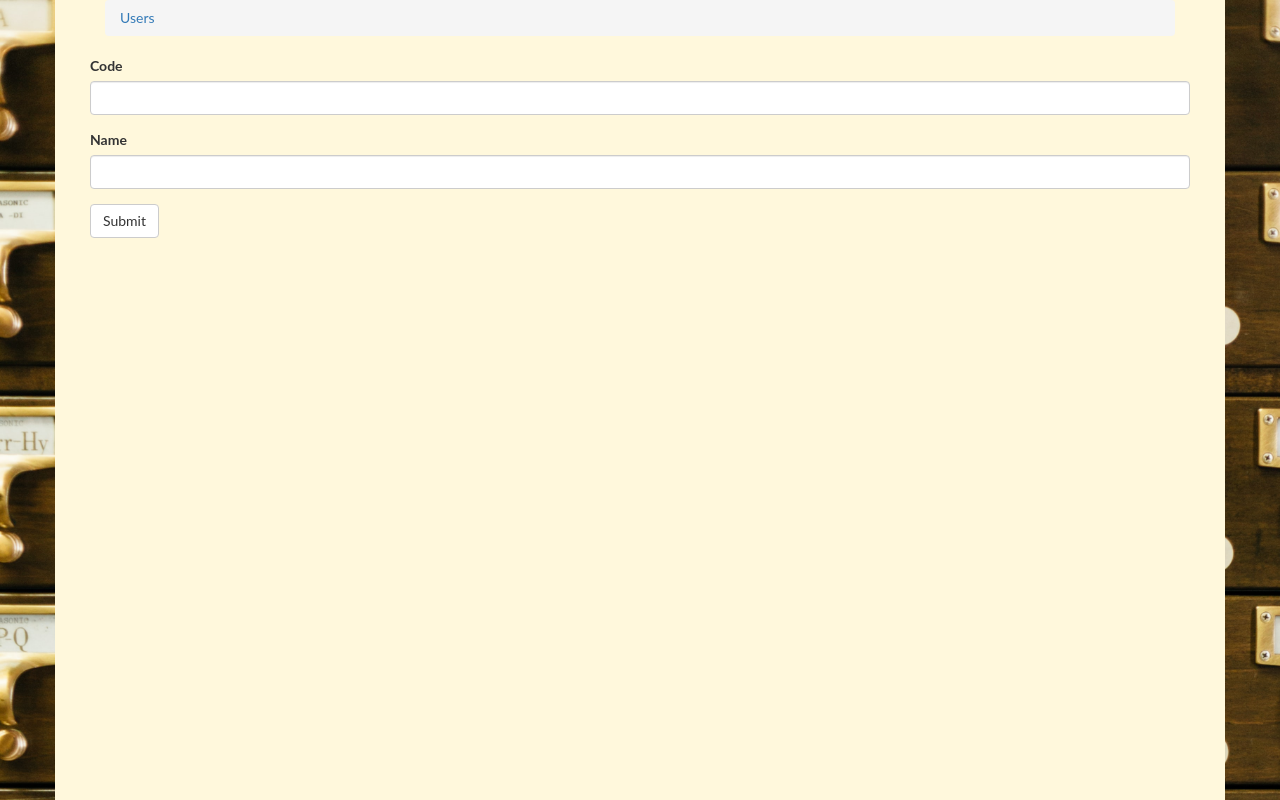
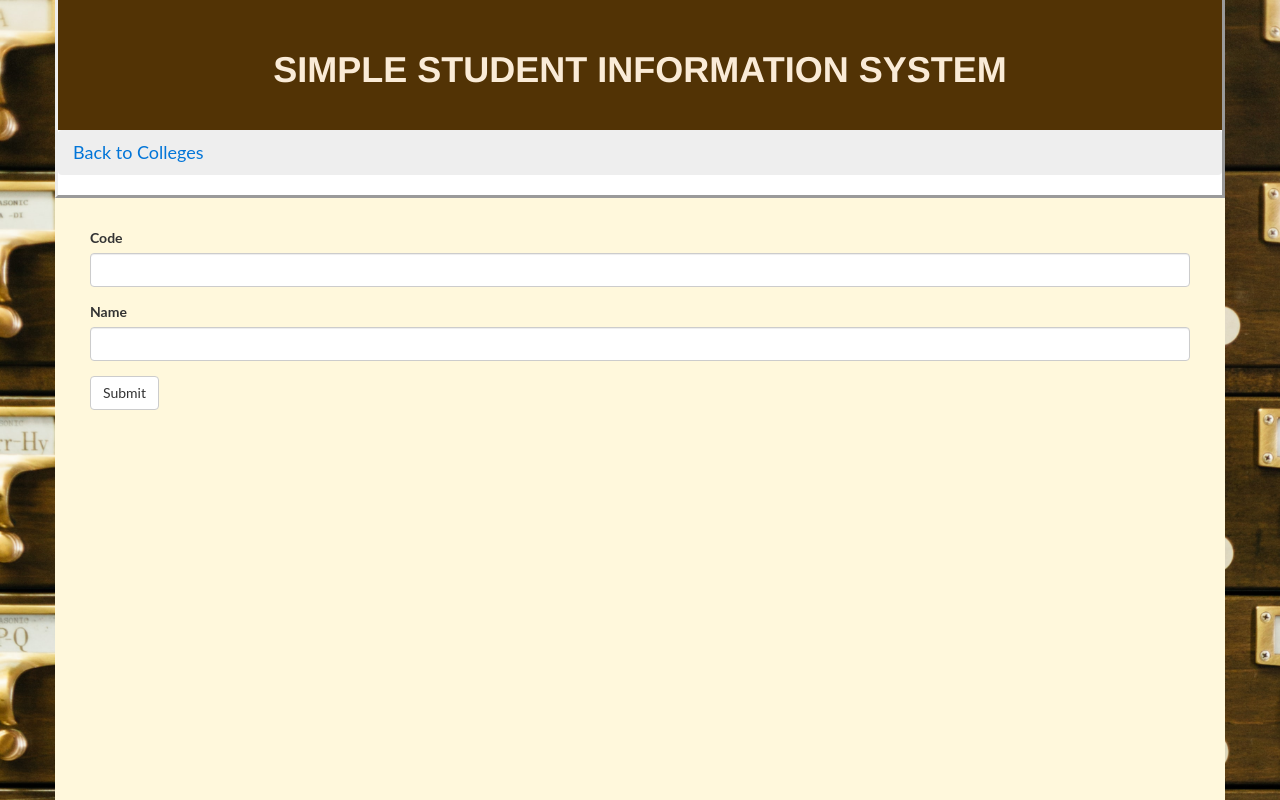
Before and after one commit to mc44/Flask-SSIS, a Flask app: page /college/new in a window 1280 px wide. Run offline with Flask 2, Linux system fonts and the light colour scheme; some libraries are stand-ins or nearby versions.

Commit message:
ui updates, overflow header, sticky scroll, etc

```diff
--- a/app/static/css/style.css
+++ b/app/static/css/style.css
@@ -10,12 +10,42 @@ body {
   background-repeat: no-repeat;
   background-size: cover;
 }
-.container{
-  background-color:cornsilk;
-  height:100vh;
+.head {
+  padding: 30px;
+  text-align: center;
+  background-color: #523305;
+  color:antiquewhite;
+  font-size:64px;
+}
+.header{
+  background-color: white;
+  border-bottom-style: outset;
+  border-left-style: outset;
+  border-right-style: outset;
+  border-width: 3px;
+}
+#sticky {
+  position: -webkit-sticky;
+  position: sticky;
+  top: 0;
+}
+#content{
   padding-left:50px;
   padding-right:50px;
 }
+#contentform{
+  padding-top:30px;
+  padding-left:50px;
+  padding-right:50px;
+}
+.container{
+  padding-left:0px;
+  padding-right:0px;
+  background-color:cornsilk;
+  height:100vh;
+  overflow:auto;
+}
+
 table{
   background-color: white;
 }
@@ -114,3 +144,25 @@ footer .footer-below {
     color: red;
     font-size: 16px;
 }
+ol.breadcrumb {
+  padding: 10px 16px;
+  list-style: none;
+  background-color: #eee;
+}
+ol.breadcrumb li {
+  display: inline;
+  font-size: 18px;
+}
+ol.breadcrumb li+li:before {
+  padding: 8px;
+  color: black;
+  content: "/\00a0";
+}
+ol.breadcrumb li a {
+  color: #0275d8;
+  text-decoration: none;
+}
+ol.breadcrumb li a:hover {
+  color: #01447e;
+  text-decoration: underline;
+}
--- a/app/student/controller.py
+++ b/app/student/controller.py
@@ -1,4 +1,6 @@
 from flask import render_template, redirect, request, jsonify
+
+from app.student import forms
 from . import user_bp
 import app.models as models
 from app.student.forms import UserForm, CollegeForm, CourseForm, SearchForm
@@ -17,7 +19,7 @@ def index():
     if request.method == 'GET':
         users = models.Students.all()
         form = SearchForm(request.form)
-        return render_template('index.html', data=users,title='Home',form=form, something='something')
+        return render_template('index.html', data=users,title='Home',form=form, something='Students')
     if request.method == 'POST':
         form = SearchForm(request.form["searchbar"])
         users = models.Students.all()
@@ -27,7 +29,7 @@ def index():
                 if form.searchbar.data.lower() in row.lower():
                     final.append(data)
                     break
-        return render_template('index.html', data=final,title='Home',form=form, something='something')
+        return render_template('index.html', data=final,title='Home',form=form, something='Students')
 
 @user_bp.route('/user/register', methods=['POST','GET'])
 def register():
@@ -43,7 +45,7 @@ def register():
         user.add()
         return redirect('/user')
     else:
-        return render_template('signup.html', form=form, geturl='.register')
+        return render_template('signup.html', form=form, geturl='.register', something='Back to Students')
 
 @user_bp.route("/user/delete", methods=["POST"])
 def delete():
@@ -72,7 +74,7 @@ def editroute():
         user.edit()
         return redirect('/user')
     else:
-        return render_template('signup.html', form=form, geturl='.editroute')
+        return render_template('signup.html', form=form, geturl='.editroute', something='Back to Students')
 
 #college routes
 @user_bp.route('/college', methods=['POST','GET'])
@@ -80,7 +82,7 @@ def colindex():
     if request.method == 'GET':
         colleges = models.Colleges.all()
         form = SearchForm(request.form)
-        return render_template('college.html', data=colleges,title='College List', something='something',form=form)
+        return render_template('college.html', data=colleges,title='College List', something='Colleges',form=form)
     if request.method == 'POST':
         form = SearchForm(request.form["searchbar"])
         colleges = models.Colleges.all()
@@ -90,7 +92,7 @@ def colindex():
                 if form.searchbar.data.lower() in row.lower():
                     final.append(data)
                     break
-        return render_template('college.html', data=final,title='College List', something='something',form=form)
+        return render_template('college.html', data=final,title='College List', something='Back to Colleges',form=form)
 
 @user_bp.route('/college/new', methods=['POST','GET'])
 def colreg():
@@ -101,7 +103,7 @@ def colreg():
         college.add()
         return redirect('/college')
     else:
-        return render_template('colcourseform.html', form=form, geturl='.colreg')
+        return render_template('colcourseform.html', form=form, geturl='.colreg', something='Back to Colleges',bc ="/college")
 
 @user_bp.route("/college/delete", methods=["POST"])
 def colldel():
@@ -125,7 +127,7 @@ def colledit():
         user.edit()
         return redirect('/college')
     else:
-        return render_template('colcourseform.html', form=form, geturl='.colledit')
+        return render_template('colcourseform.html', form=form, geturl='.colledit', something='Back to Colleges',bc ="/college")
 
 #course routes
 @user_bp.route('/course', methods=['POST','GET'])
@@ -133,7 +135,7 @@ def courseindex():
     if request.method == 'GET':
         colleges = models.Courses.all()
         form = SearchForm(request.form)
-        return render_template('course.html', data=colleges,title='Course List', something='something',form=form)
+        return render_template('course.html', data=colleges,title='Course List', something='Courses',form=form)
     if request.method == 'POST':
         form = SearchForm(request.form["searchbar"])
         colleges = models.Courses.all()
@@ -143,7 +145,7 @@ def courseindex():
                 if form.searchbar.data.lower() in row.lower():
                     final.append(data)
                     break
-        return render_template('course.html', data=final,title='Course List', something='something',form=form)
+        return render_template('course.html', data=final,title='Course List', something='Back to Courses',form=form)
 
 @user_bp.route('/course/new', methods=['POST','GET'])
 def coursereg():
@@ -159,7 +161,7 @@ def coursereg():
         course.add()
         return redirect('/course')
     else:
-        return render_template('colcourseform.html', form=form, geturl='.coursereg')
+        return render_template('colcourseform.html', form=form, geturl='.coursereg', something='Back to Courses',bc ="/course")
 
 @user_bp.route("/course/delete", methods=["POST"])
 def coursedel():
@@ -188,4 +190,4 @@ def courseedit():
         course.edit()
         return redirect('/course')
     else:
-        return render_template('colcourseform.html', form=form, geturl='.courseedit')
+        return render_template('colcourseform.html', form=form, geturl='.courseedit', something='Back to Courses',bc ="/course")
--- a/app/student/forms.py
+++ b/app/student/forms.py
@@ -4,7 +4,7 @@ from wtforms.fields.core import RadioField, SelectField
 
 
 class UserForm(FlaskForm):
-    id = StringField('ID', [validators.DataRequired()])
+    id = StringField('ID', [validators.DataRequired(),validators.Regexp("\d\d\d\d-\d\d\d\d")])
     firstname = StringField('First Name', [validators.DataRequired(), validators.Length(min=1, max=30)])
     lastname = StringField('Last Name', [validators.DataRequired(), validators.Length(min=1, max=30)])
     course = SelectField('Course', choices=[])
--- a/app/templates/colcourseform.html
+++ b/app/templates/colcourseform.html
@@ -1,18 +1,24 @@
 {% import "bootstrap/wtf.html" as wtf %}
 {%- extends "layouts/master_layout.html" %}
 {% block content %}
+
 <div class="container">
-        <nav aria-label="breadcrumb">
-            <ol class="breadcrumb">
-                <li class="breadcrumb-item active" aria-current="page">
-                    <a href="{{ url_for('.index') }}">Users</a>
-                </li>
-            </ol>
-        </nav>
-        <div class="row">
+    <div class="header" id="sticky">
+    <div class="head">
+        <h1>Simple Student Information System</h1>
+      </div>
+    <nav>
+        <ol class="breadcrumb" style="padding-left:15px;">
+            <li class="breadcrumb-item active" aria-current="page">
+            <a href="{{bc}}">{{something}}</a></li>
+        </ol>
+    </nav>
+    </div>
+        <div class="row" id="contentform">
             <div class="col">
                 {{ wtf.quick_form(form, url_for(geturl),"post") }}
             </div>
         </div>
+
 </div>
 {%- endblock %}
--- a/app/templates/layouts/master_layout.html
+++ b/app/templates/layouts/master_layout.html
@@ -1,5 +1,5 @@
 {%- extends "bootstrap/base.html" %}
-{% block title %}{{ title }}{% endblock %}
+{% block title %}SSIS{% endblock %}
 {% block metas %}
 <meta name="csrf-token" content="{{ csrf_token() }}">
 {% endblock %}
@@ -15,8 +15,3 @@
 
 
 {% endblock %}
-
-    {% block navbar %}
-    <div class="navbar navbar-fixed-top">
-    </div>
-    {% endblock %}
```
Also changed, not shown: app/templates/college.html (+10 -5 lines), app/templates/course.html (+11 -6 lines), app/templates/index.html (+11 -6 lines), app/templates/signup.html (+7 -2 lines).
